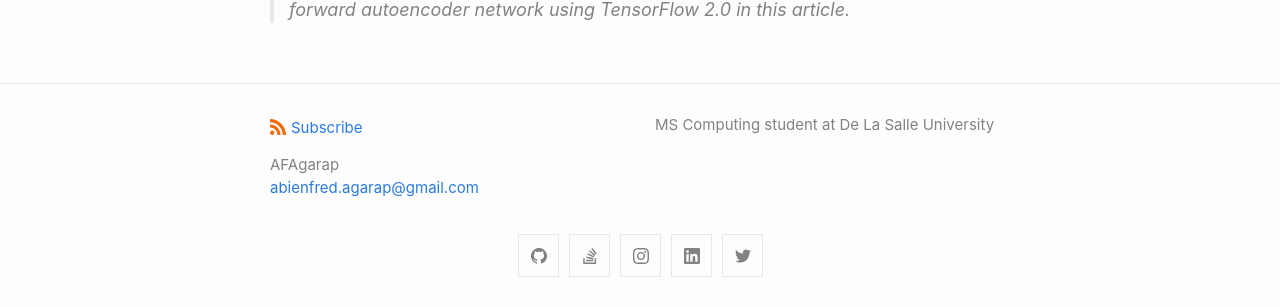
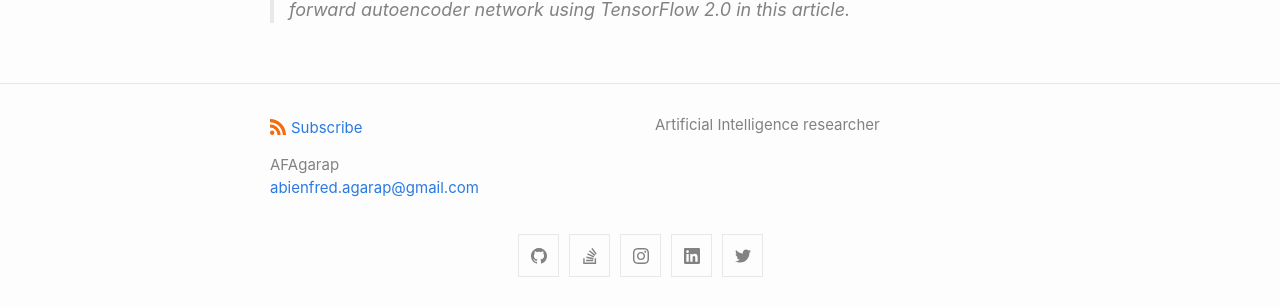
Before and after one commit to AFAgarap/AFAgarap.github.io, a Jekyll site: the page built from index.md, in a window 1280 px wide. Shown: the part 765-1072 px from the top of the page. Built offline with Jekyll 4.4.1, drawn with Linux system fonts in a browser that asks for light colours.

Commit message:
docs: Update description

```diff
--- a/_config.yml
+++ b/_config.yml
@@ -3,7 +3,7 @@ author:
   name: AFAgarap
   email: "abienfred.agarap@gmail.com"
 description: > # this means to ignore newlines until "show_excerpts:"
-  MS Computing student at De La Salle University
+    Artificial Intelligence researcher
 show_excerpts: true # set to true to show excerpts on the homepage
 baseurl: ""
 url: ""
```
